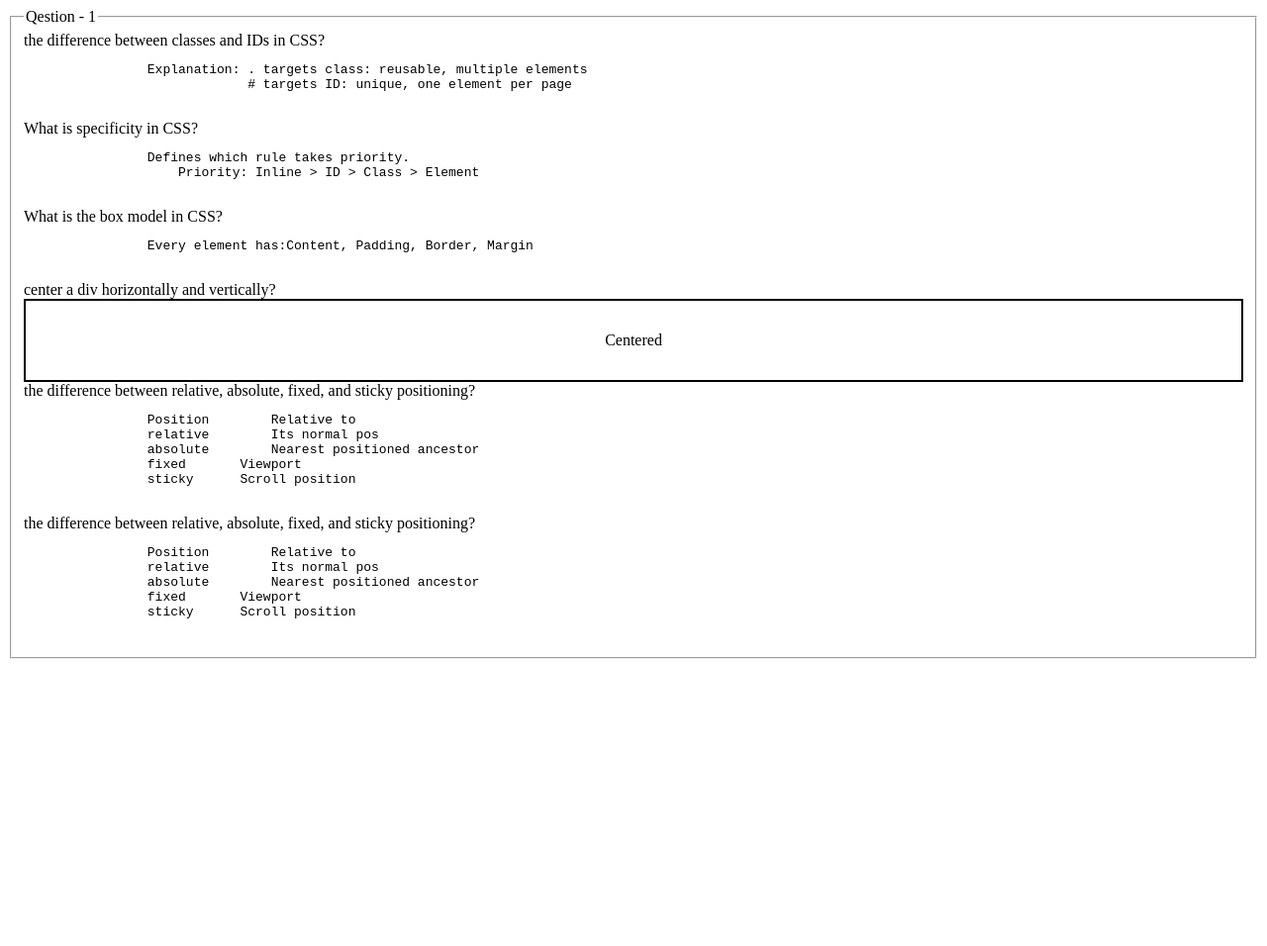
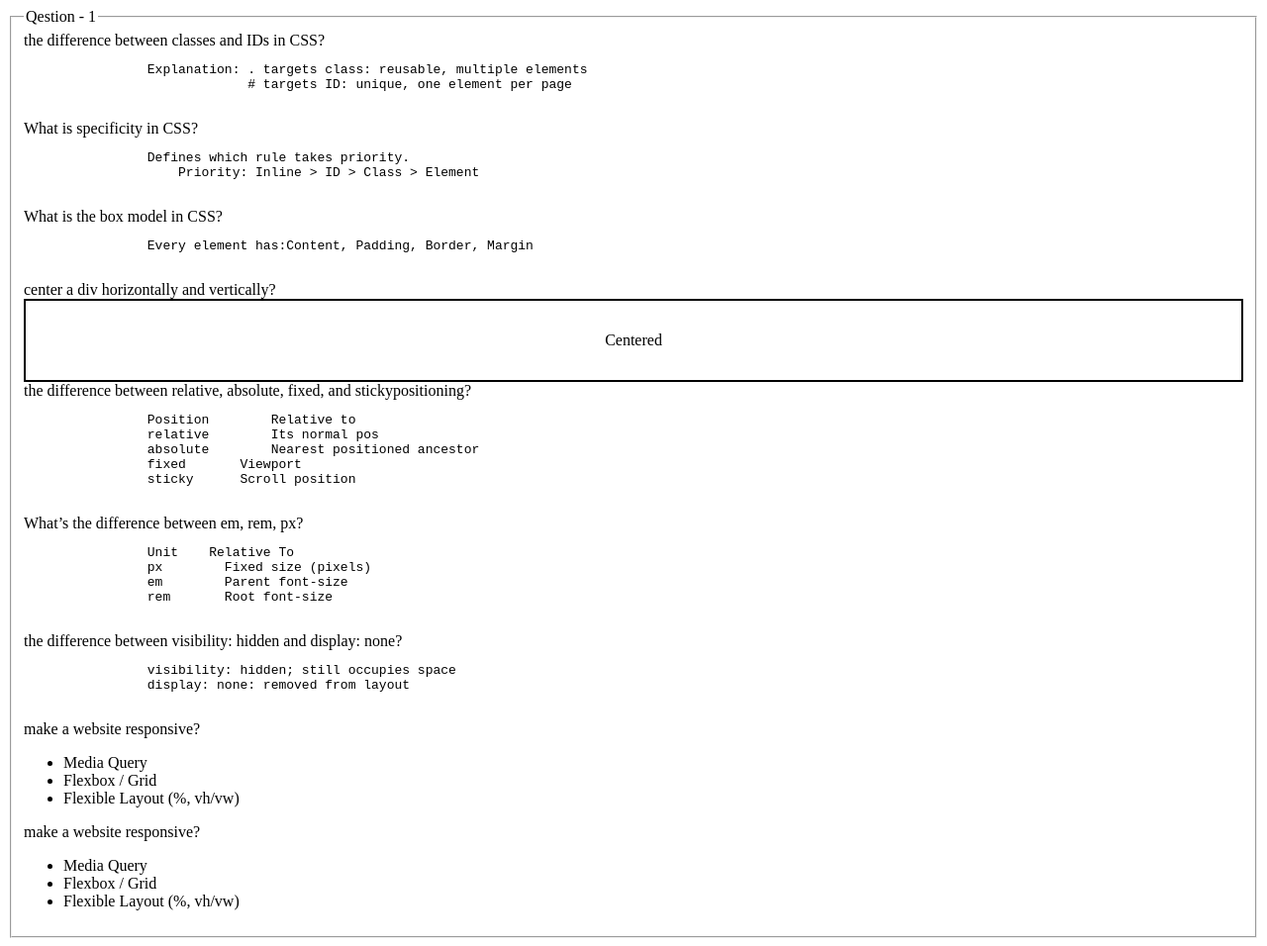
Before and after one commit to govindongit/html-css, a plain HTML site: page css/index.html in a window 1280 px wide. Shown: the whole page at 99% size. Before the commit the page ends 800 px from the top, so only its background shows below. Drawn offline with Linux system fonts and the light colour scheme.

Commit message:
Basic css

```diff
--- a/css/index.html
+++ b/css/index.html
@@ -59,8 +59,7 @@
             </div>
             <div class="card">
               <div class="qes">
-                the difference between relative, absolute, fixed, and sticky
-                positioning?
+                the difference between relative, absolute, fixed, and stickypositioning?
               </div>
               <div class="ans">
                 <pre>
@@ -71,19 +70,56 @@
                 sticky	    Scroll position
                 </pre>
               </div>
-               <div class="card">
+           <div class="card">
               <div class="qes">
-                the difference between relative, absolute, fixed, and sticky
-                positioning?
+                What’s the difference between em, rem, px?
               </div>
               <div class="ans">
                 <pre>
-                Position	Relative to
-                relative	Its normal pos
-                absolute	Nearest positioned ancestor
-                fixed	    Viewport
-                sticky	    Scroll position
+                Unit	Relative To
+                px	  Fixed size (pixels)
+                em	  Parent font-size
+                rem	  Root font-size
                 </pre>
+              </div>
+            </div>
+            <div class="card">
+              <div class="qes">
+                the difference between visibility: hidden and display: none?
+              </div>
+              <div class="ans">
+                <pre>
+                visibility: hidden; still occupies space
+                display: none: removed from layout
+                </pre>
+              </div>
+            </div>
+            <div class="card">
+              <div class="qes">
+                 make a website responsive?
+              </div>
+              <div class="ans">
+               <div>
+                <ul>
+                  <li>Media Query</li>
+                  <li>Flexbox / Grid</li>
+                  <li>Flexible Layout (%, vh/vw)</li>
+                </ul>
+               </div>
+              </div>
+            </div>
+             <div class="card">
+              <div class="qes">
+                 make a website responsive?
+              </div>
+              <div class="ans">
+               <div>
+                <ul>
+                  <li>Media Query</li>
+                  <li>Flexbox / Grid</li>
+                  <li>Flexible Layout (%, vh/vw)</li>
+                </ul>
+               </div>
               </div>
             </div>
           </fieldset>
```
